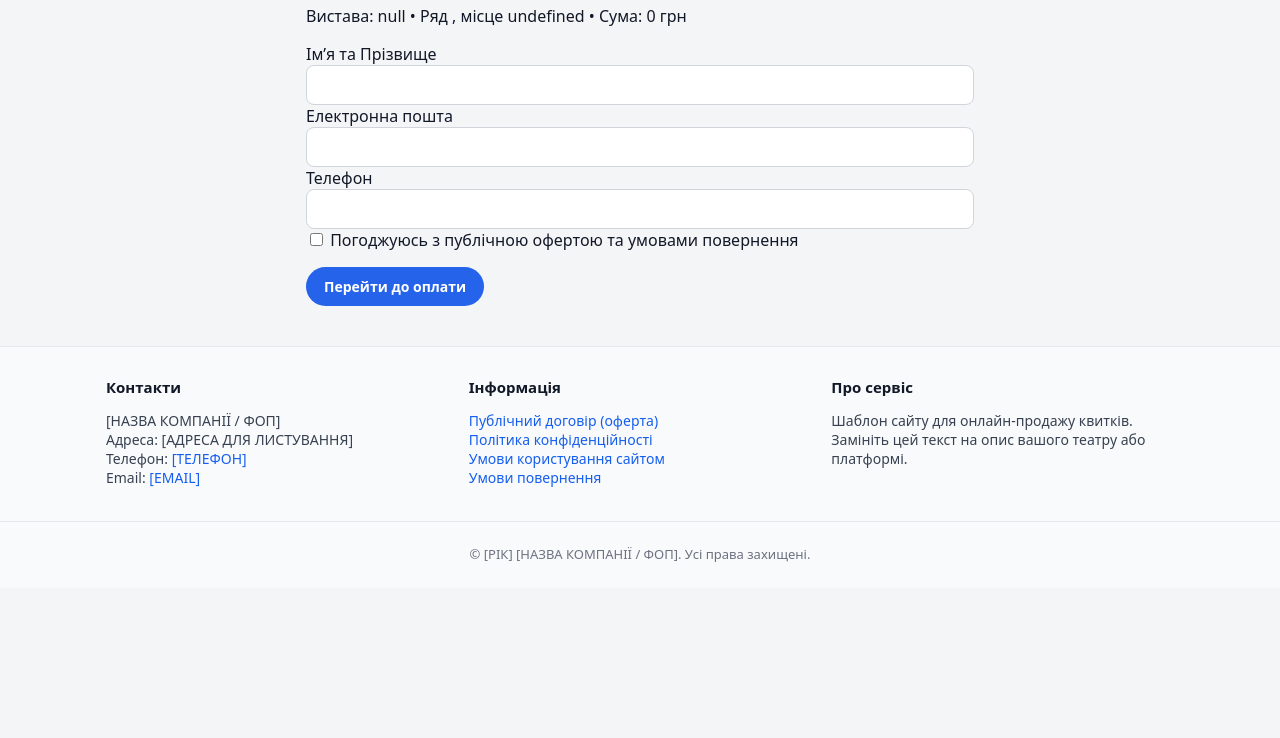
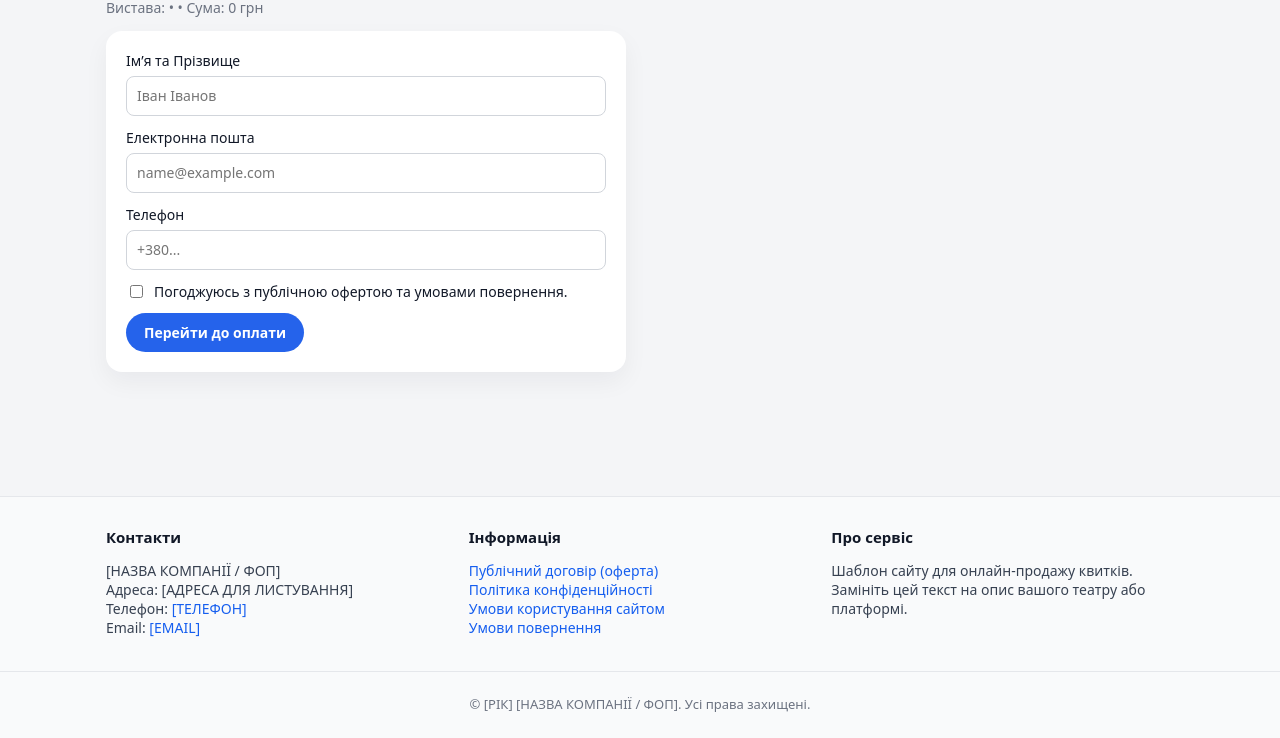
Before and after one commit to monks-commits/shablon, a plain HTML site: page order.html in a window 1280 px wide. Shown: the part 160-898 px from the top of the page. Before the commit the page ends 800 px from the top, so only its background shows below. Drawn offline with Linux system fonts and the light colour scheme.

Commit message:
Update order.html

```diff
--- a/order.html
+++ b/order.html
@@ -2,63 +2,88 @@
 <html lang="uk">
 <head>
   <meta charset="UTF-8" />
-  <title>Дані для замовлення — Ваш Адмін</title>
-  <meta name="viewport" content="width=device-width,initial-scale=1" />
-  <link rel="stylesheet" href="/styles.css" />
-  <script type="module" src="/scripts/include.js"></script>
+  <meta name="viewport" content="width=device-width, initial-scale=1" />
+  <title>Замовлення квитків — Шаблон квиткового сервісу</title>
+  <link rel="stylesheet" href="styles.css" />
 </head>
 <body>
   <div id="site-header"></div>
 
-<main class="container" style="max-width:700px; margin:40px auto;">
+  <main class="main">
+    <section class="section">
+      <div class="container">
         <h1>Дані для замовлення</h1>
+        <p id="show-line" class="meta"></p>
 
-  <p id="order-info"></p>
+        <form id="orderForm" class="card" style="max-width:520px">
+          <div class="form-row">
+            <label>Ім’я та Прізвище</label>
+            <input type="text" name="fullname" required placeholder="Іван Іванов" />
+          </div>
+          <div class="form-row">
+            <label>Електронна пошта</label>
+            <input type="email" name="email" required placeholder="name@example.com" />
+          </div>
+          <div class="form-row">
+            <label>Телефон</label>
+            <input type="tel" name="phone" required placeholder="+380..." />
+          </div>
 
-  <form id="order-form">
-    <label>Ім’я та Прізвище</label>
-    <input name="name" class="form-control" required>
-
-    <label>Електронна пошта</label>
-    <input name="email" type="email" class="form-control" required>
-
-    <label>Телефон</label>
-    <input name="phone" class="form-control" required>
-
-    <label>
-      <input type="checkbox" required>
-      Погоджуюсь з публічною офертою та умовами повернення
+          <label class="checkbox">
+            <input type="checkbox" name="agree" required />
+            Погоджуюсь з публічною офертою та умовами повернення.
           </label>
 
-    <button class="btn btn-primary" style="margin-top:16px;">
+          <button type="submit" class="button-primary" id="payBtn">
             Перейти до оплати
           </button>
         </form>
+      </div>
+    </section>
   </main>
 
   <div id="site-footer"></div>
+  <script type="module" src="scripts/include.js"></script>
 
   <script>
     const p = new URLSearchParams(location.search);
+    const show   = p.get("show")   || "";
+    const title  = p.get("title")  || "";
+    const seatsRaw = p.get("seats")|| "";
+    const amount = p.get("amount") || "0";
+    const order_id = p.get("order_id") || ("ORD-" + Date.now());
 
-const show = p.get("show");
-const title = p.get("title");
-const seatsRaw = p.get("seats") || "";
-const amount = p.get("amount") || 0;
-
-const seats = seatsRaw.split(",").map(x=>{
+    const seatsPretty = seatsRaw
+      .split(",")
+      .filter(Boolean)
+      .map(x => {
         const [r,s] = x.split("_");
         return `Ряд ${r}, місце ${s}`;
-}).join("; ");
+      })
+      .join("; ");
 
-document.getElementById("order-info").textContent =
-  `Вистава: ${title || show} • ${seats} • Сума: ${amount} грн`;
+    document.getElementById("show-line").textContent =
+      `Вистава: ${title || show} • ${seatsPretty} • Сума: ${amount} грн`;
 
-document.getElementById("order-form").onsubmit = (e) => {
+    document.getElementById("orderForm").addEventListener("submit", (e) => {
       e.preventDefault();
-  location.href =
-    `/checkout.html?show=${encodeURIComponent(show)}&title=${encodeURIComponent(title)}&seats=${encodeURIComponent(seatsRaw)}&amount=${amount}`;
-};
+      const fd = new FormData(e.currentTarget);
+      const fullname = String(fd.get("fullname") || "").trim();
+      const email    = String(fd.get("email")    || "").trim();
+      const phone    = String(fd.get("phone")    || "").trim();
+
+      const url = new URL("checkout.html", location.href);
+      url.searchParams.set("show", show);
+      url.searchParams.set("title", title);
+      url.searchParams.set("seats", seatsRaw);
+      url.searchParams.set("amount", amount);
+      url.searchParams.set("order_id", order_id);
+      url.searchParams.set("name", fullname);
+      url.searchParams.set("email", email);
+      url.searchParams.set("phone", phone);
+
+      location.href = url.toString();
+    });
   </script>
 </body>
 </html>
```
Lines whose indentation alone changed are shown as unchanged.
